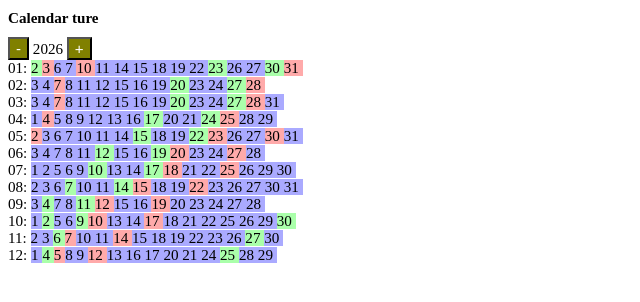
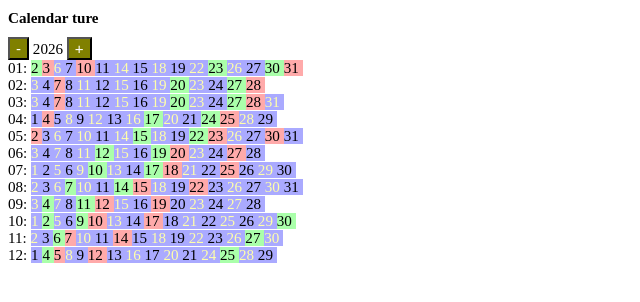
Before and after one commit to Danielzapirtan/ture, a plain HTML site: page index.html in a window 1280 px wide. Shown: the whole page, without its empty margins (0-640 px from the left). Drawn offline with Linux system fonts and the light colour scheme.

Commit message:
defaultMessage

```diff
--- a/script.js
+++ b/script.js
@@ -20,7 +20,7 @@ const tura = getTura();
 
 function isWorkDay(year, month, day) {
   const diffDate = Math.round((new Date(year, month, day) - new Date(2025, 0, 0)) / 86400000.0);
-  return (((diffDate + 7 - tura) % 4) > 1);
+  return ((diffDate + 7 - tura) % 4);
 }
 
 function renderCalendar() {
@@ -30,19 +30,20 @@ function renderCalendar() {
     const daysInMonth = new Date(year, month + 1, 0).getDate();
     monthCalendar.innerHTML = `${String(month + 101).slice(1)}: `;
     for (let day = 1; day <= daysInMonth; day++)
-      if (isWorkDay(year, month, day)) {
+      if (isWorkDay(year, month, day) > 1) {
 	const weekDay = new Date(year, month, day).getDay();
-	const color = weekDay > 4;
-	if (!color)
-	      monthCalendar.innerHTML += `<span class=blue>${day}&nbsp</span>`;
+	const bgcolor = weekDay > 4;
+	const color = (isWorkDay(year, month, day) < 3) ? "white" : "black";
+	if (!bgcolor)
+	      monthCalendar.innerHTML += `<span class="blue ${color}">${day}&nbsp</span>`;
 	else if (weekDay === 5)
-	      monthCalendar.innerHTML += `<span class=green>${day}&nbsp</span>`;
+	      monthCalendar.innerHTML += `<span class=green ${color}">${day}&nbsp</span>`;
 	else
-	      monthCalendar.innerHTML += `<span class=red>${day}&nbsp</span>`;
+	      monthCalendar.innerHTML += `<span class=red ${color}">${day}&nbsp</span>`;
       }
     monthCalendar.innerHTML += `<br/>`;
     calendarContainer.appendChild(monthCalendar);
-  }
+    }
 }
 
 up.addEventListener("click", (event) => {
--- a/style.css
+++ b/style.css
@@ -16,3 +16,9 @@ button {
 .blue {
   background-color: #aaf;
 }
+.white {
+  color: #ffffaa;
+}
+.black {
+  color: #000000;
+}
```
